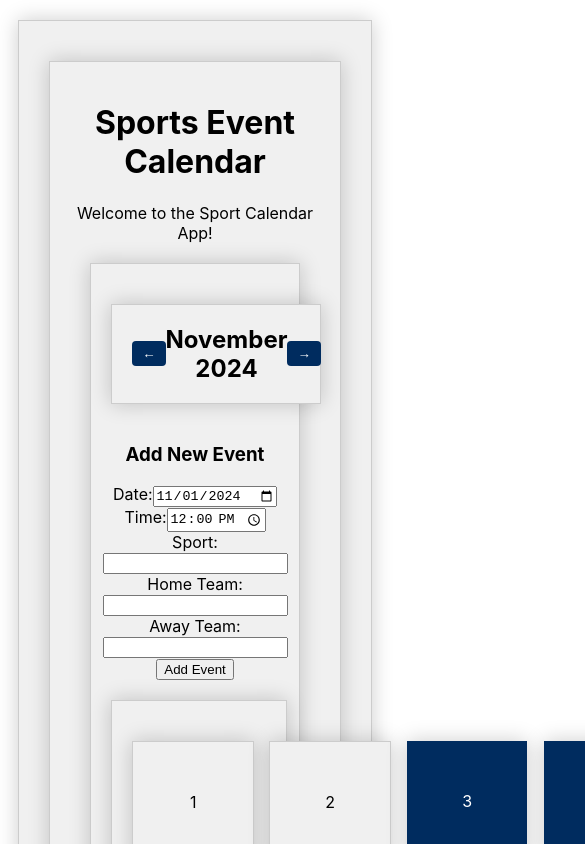
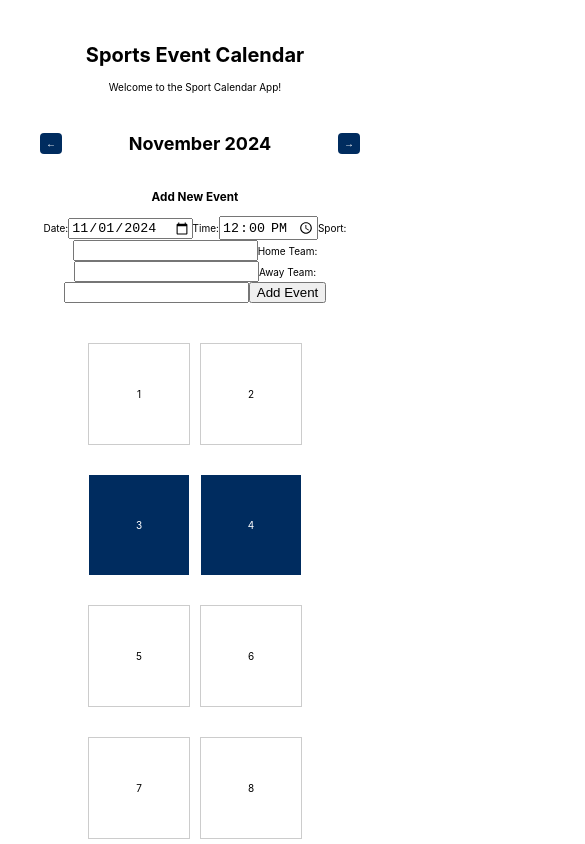
Before and after one commit to Jeeems10/sport-calendar-sportradar-ponce, a React (Create React App) app: page / in a window 390 px wide. Shown: the top 844 px of the page, 585 px wide, since content can reach past the window. Built offline with nearby package versions, Linux system fonts and the light colour scheme.

Commit message:
-Add responsiveness for calendar and event details - Adjusted styles to ensure proper scaling on tablet and mobile devices.

```diff
--- a/src/components/Calendar.css
+++ b/src/components/Calendar.css
@@ -1,6 +1,7 @@
+/* Hauptlayout für den Kalender */
 .calendar {
   display: grid;
-  grid-template-columns: repeat(7, 1fr);
+  grid-template-columns: repeat(7, 1fr); /* Standard: 7 Spalten */
   gap: 15px;
   padding: 20px;
 }
@@ -8,8 +9,8 @@
 .calendar-day {
   border: 1px solid #ccc;
   padding: 20px;
-  width: 80px; /* Etwas breiter für Spielinfos */
-  height: 80px; /* Etwas höher für zusätzlichen Platz */
+  width: 80px; /* Breite für Desktop */
+  height: 80px; /* Höhe für Desktop */
   text-align: center;
   position: relative;
   display: flex;
@@ -88,3 +89,62 @@
 .calendar-header button:hover {
   background-color: #004080;
 }
+
+/* ----------- Responsiveness ----------- */
+
+/* Anpassungen für Tablets (Breite ≤ 768px) */
+@media (max-width: 768px) {
+  .calendar {
+    grid-template-columns: repeat(4, 1fr); /* 4 Spalten */
+  }
+
+  .calendar-day {
+    width: 70px;
+    height: 70px;
+    font-size: 12px;
+  }
+
+  .event-details {
+    font-size: 10px;
+  }
+
+  .calendar-header h2 {
+    font-size: 20px;
+  }
+
+  .calendar-header button {
+    font-size: 12px;
+    padding: 5px 8px;
+  }
+}
+
+/* Anpassungen für Smartphones (Breite ≤ 480px) */
+@media (max-width: 480px) {
+  .calendar {
+    grid-template-columns: repeat(2, 1fr); /* 2 Spalten */
+    gap: 10px;
+  }
+
+  .calendar-day {
+    width: 60px;
+    height: 60px;
+    font-size: 10px;
+  }
+
+  .day-number {
+    font-size: 14px; /* Tagesnummer verkleinern */
+  }
+
+  .event-details {
+    font-size: 10px; /* Schriftgröße der Details anpassen */
+  }
+
+  .calendar-header h2 {
+    font-size: 18px;
+  }
+
+  .calendar-header button {
+    font-size: 10px;
+    padding: 5px 6px;
+  }
+}
--- a/src/components/EventDetail.css
+++ b/src/components/EventDetail.css
@@ -1,13 +1,26 @@
 div {
-  padding: 20px;
-  border: 1px solid #ccc;
-  margin: 20px auto;
-  max-width: 80%;
-  background: #f0f0f0;
-  box-shadow: 0px 0px 20px rgba(0, 0, 0, 0.2);
+  max-width: 100%; /* Passt sich an den Bildschirm an */
+  padding: 10px;
+  margin: 10px auto;
+  font-size: 14px;
 }
 
-h2 {
-  text-align: center;
-  margin-bottom: 20px;
+/* Anpassung für Tablets */
+@media (max-width: 768px) {
+  div {
+    font-size: 12px; /* Kleinere Schrift */
+    padding: 8px;
+  }
 }
+
+/* Anpassung für Smartphones */
+@media (max-width: 480px) {
+  div {
+    font-size: 10px; /* Noch kleinere Schrift für Lesbarkeit */
+    padding: 5px;
+  }
+
+  h2 {
+    font-size: 16px; /* Überschrift verkleinern */
+  }
+}
```
